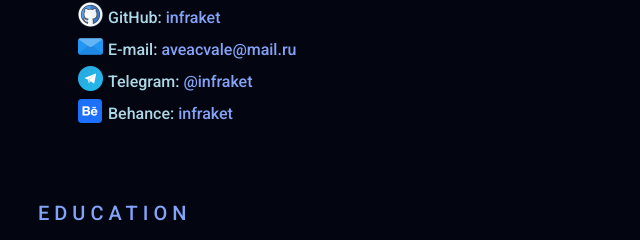
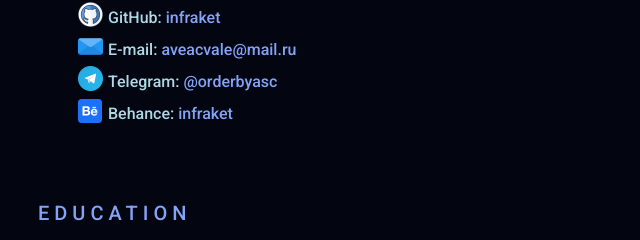
Before and after one commit to infraket/cv, a plain HTML site: page index.html in a window 1280 px wide. Shown: the part 510-750 px from the top of the page, 0-640 px from the left. Drawn offline with Linux system fonts and the light colour scheme.

Commit message:
Update index.html

```diff
--- a/index.html
+++ b/index.html
@@ -48,7 +48,7 @@
         <ul class = "con-link">
             <li class ="lione">GitHub: <a href="https://github.com/infraket" class="con-link">infraket</a></li>
             <li class ="litwo">E-mail: <a href="mailto:aveacvale@mail.ru" class="con-link">aveacvale@mail.ru</a></li>
-            <li class ="lthree">Telegram: <a href="https://t.me/orderbyasc" class="con-link">@infraket</a></li>
+            <li class ="lthree">Telegram: <a href="https://t.me/orderbyasc" class="con-link">@orderbyasc</a></li>
             <li class ="lifour">Behance: <a href="https://www.behance.net/infraket" class="con-link">infraket</a></li>
 
           </ul>
```
